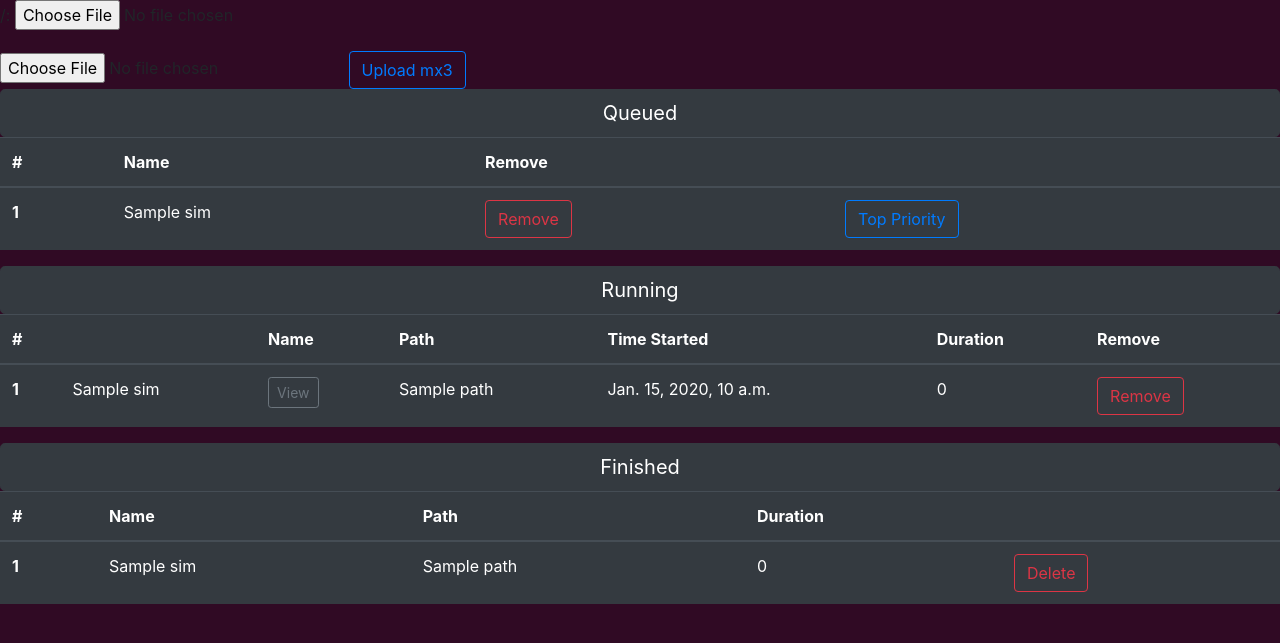
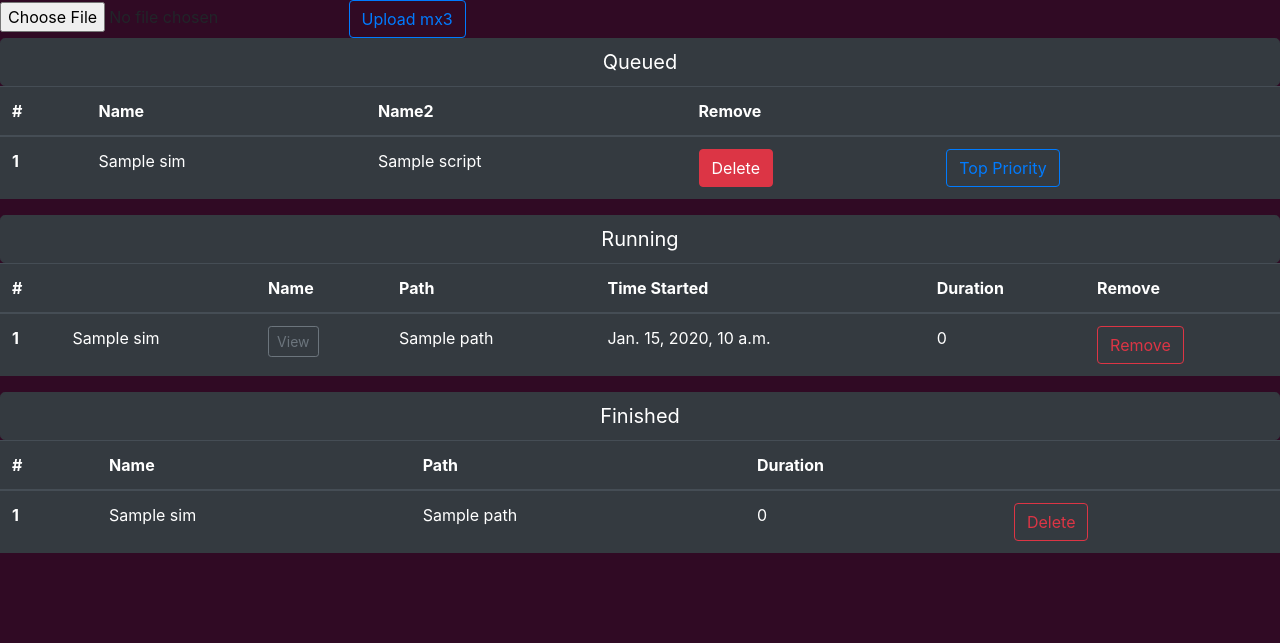
Before and after one commit to MathieuMoalic/mx3s, a Django app: template mx3s/server/templates/server/index.html in a window 1280 px wide. Shown: the part 58-701 px from the top of the page. Run offline with Django 3.2, Linux system fonts and the light colour scheme; tables that the repository leaves empty hold one stand-in row (values such as "Sample post"); the template is opened without the code that fills it: values that come from a table or form of the project are taken from there, most other values are stand-ins (such as "Sample title", 1, 10 or a date in 2020); some libraries are stand-ins or nearby versions.

Commit message:
add delete simulation feature

```diff
--- a/mx3s/server/models.py
+++ b/mx3s/server/models.py
@@ -1,11 +1,23 @@
 import datetime
-
+import os
 from django.db import models
 from django.utils import timezone
+from django.dispatch import receiver
+
+
+def rename_script(instance, filename):
+    # can do f"{user}/name.mx3 later !
+    name = filename.split("/")[-1]
+    path = f"{name}"
+    return path
 
 
 class Server(models.Model):
     ip = models.GenericIPAddressField(default="127.0.0.1")
+
+
+class User(models.Model):
+    pass
 
 
 class Simulation(models.Model):
@@ -20,7 +32,10 @@ class Simulation(models.Model):
     port = models.PositiveIntegerField(blank=True, null=True, default=None)
     path = models.FilePathField(path="/mnt/g/Mathieu/simulations/server")
     name = models.CharField(max_length=200, default="simulation name")
-    script = models.FileField("/", null=True)
+    script = models.FileField(
+        upload_to=rename_script,
+        null=True,
+    )
     uploaded_at = models.DateTimeField(auto_now_add=True, null=True)
 
     def __str__(self):
@@ -36,3 +51,14 @@ class Gpu(models.Model):
 
     def __str__(self):
         return self.name
+
+
+@receiver(models.signals.post_delete, sender=Simulation)
+def auto_delete_file_on_delete(sender, instance, **kwargs):
+    """
+    Deletes file from filesystem
+    when corresponding `Simulation` object is deleted.
+    """
+    if instance.script:
+        if os.path.isfile(instance.script.path):
+            os.remove(instance.script.path)
--- a/mx3s/server/templates/server/index.html
+++ b/mx3s/server/templates/server/index.html
@@ -9,11 +9,10 @@
 {% endfor %}
 
 <form method="post" enctype="multipart/form-data" action="{% url 'server:index' %}">
-    {% csrf_token %}{{ form.as_p }}
+    {% csrf_token %}
     <input type="file" name="script">
     <button type=" submit" class="btn btn-outline-primary">Upload mx3</button>
 </form>
-
 
 <div>{% include 'server/queued.html' %}</div>
 <div>{% include 'server/running.html' %}</div>
--- a/mx3s/server/templates/server/queued.html
+++ b/mx3s/server/templates/server/queued.html
@@ -1,12 +1,5 @@
-<button
-  type="button"
-  class="btn btn-dark btn-lg btn-block"
-  data-toggle="collapse"
-  href="#collapseQueued"
-  role="button"
-  aria-expanded="false"
-  aria-controls="collapseQueued"
->
+<button type="button" class="btn btn-dark btn-lg btn-block" data-toggle="collapse" href="#collapseQueued" role="button"
+  aria-expanded="false" aria-controls="collapseQueued">
   Queued
 </button>
 <div class="collapse show" id="collapseQueued">
@@ -15,6 +8,7 @@
       <tr>
         <th scope="col">#</th>
         <th scope="col">Name</th>
+        <th scope="col">Name2</th>
         <th scope="col">Remove</th>
         <th scope="col"></th>
       </tr>
@@ -24,8 +18,12 @@
       <tr>
         <th scope="row">{{sim.pk}}</th>
         <td>{{sim.name}}</td>
+        <td>{{sim.script}}</td>
         <td>
-          <button type="button" class="btn btn-outline-danger">Remove</button>
+          <form action="{% url 'server:delete-sim' pk=sim.pk %}" method="POST">
+            {% csrf_token %}
+            <input class="btn btn-default btn-danger" type="submit" value="Delete" />
+          </form>
         </td>
         <td>
           <button type="button" class="btn btn-outline-primary">
--- a/mx3s/server/urls.py
+++ b/mx3s/server/urls.py
@@ -8,7 +8,7 @@ app_name = "server"
 urlpatterns = [
     path("", views.IndexView.as_view(), name="index"),
     path("<int:sim_id>/", views.redirect_sim, name="redirect-sim"),
-    # path("upload/", views.ScriptUploadView, name="upload"),
+    path("delete/<int:pk>", views.DeleteView.as_view(), name="delete-sim"),
 ]
 if settings.DEBUG:
     urlpatterns += static(settings.MEDIA_URL, document_root=settings.MEDIA_ROOT)
```
Also changed, not shown: mx3s/server/views.py (+16 -2 lines).
